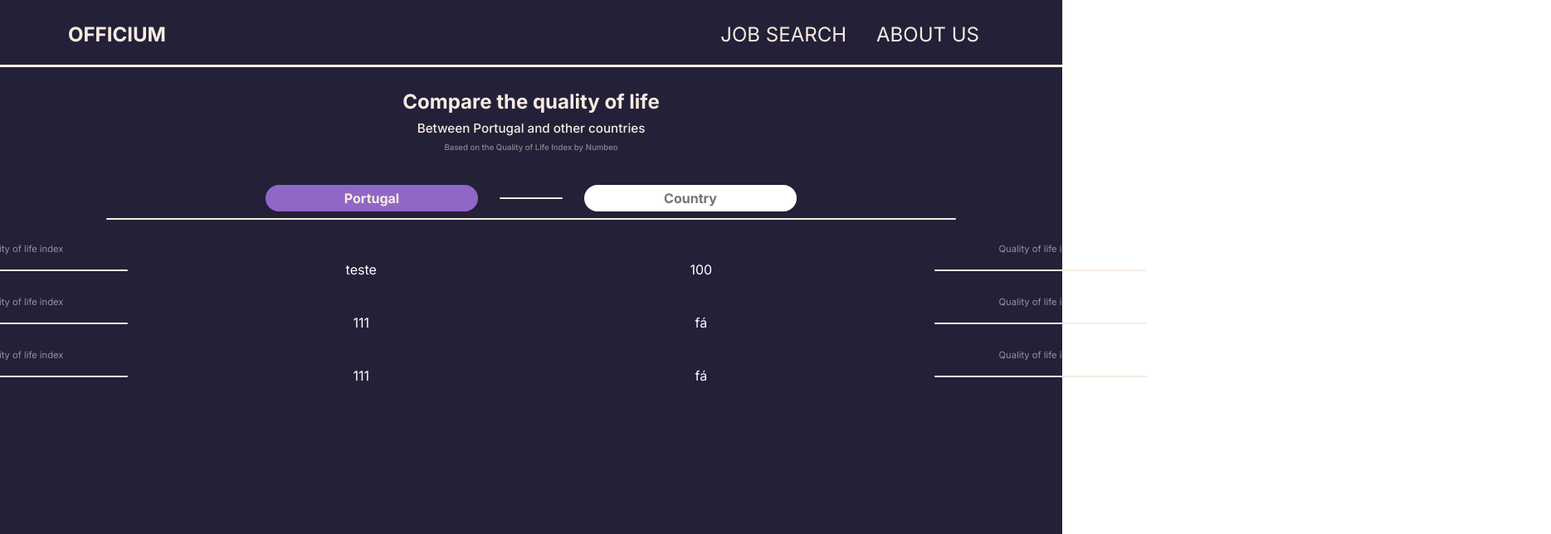
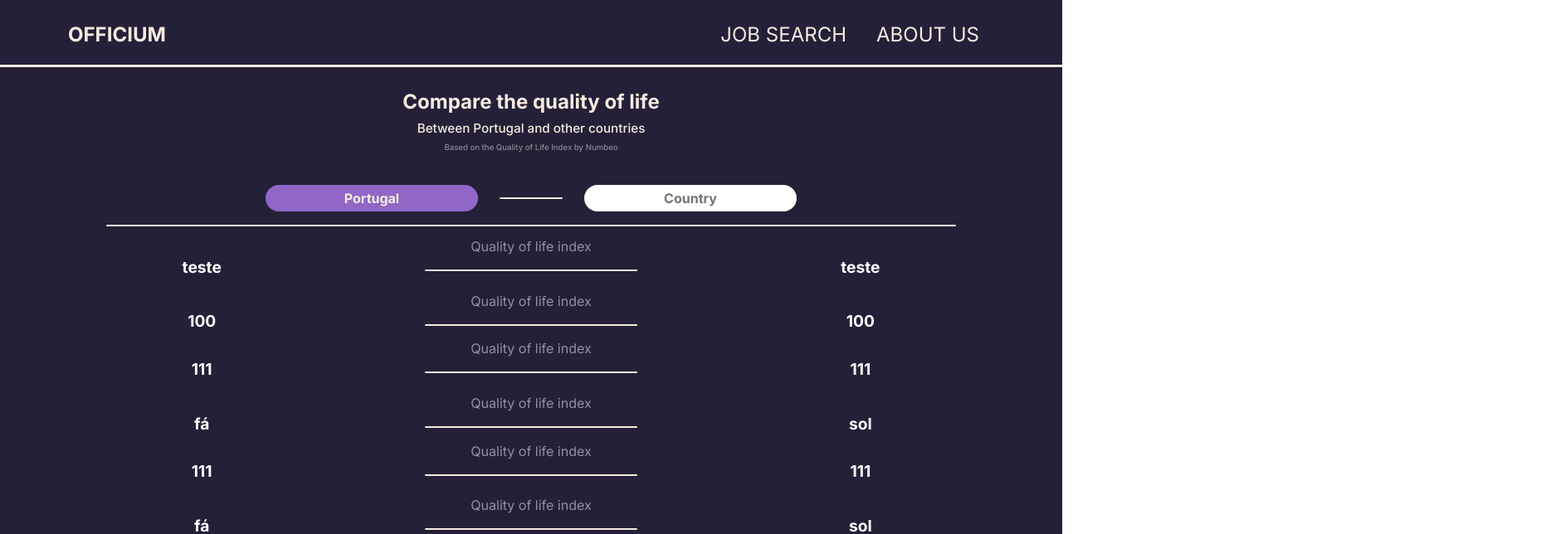
Before and after one commit to gitHubTiagoMarques/officium, a React (Create React App) app: page /Comparison in a window 1280 px wide. Shown: the top 644 px of the page at 83% size, 1869 px wide, since content can reach past the window. Built offline with nearby package versions, Linux system fonts and the light colour scheme.

Commit message:
acho que a comparion esta feita

```diff
--- a/src/App.css
+++ b/src/App.css
@@ -289,8 +289,7 @@ nav{
 .one{
   display: flex;
   flex-direction: row;
-  margin-top: 1em;
-  margin-bottom: 1em;
+  margin-bottom: 1.3em;
   color: white;
   align-items: center;
   justify-content: center;
@@ -309,7 +308,7 @@ nav{
   align-items: center;
   justify-content: center;
   margin-top: 2em;
-  margin-bottom: 0.5em;
+  margin-bottom: 1em;
 }
 .countries hr{
   width: 6vw;
@@ -339,7 +338,7 @@ nav{
 }
 .comparison{
   display: flex;
-  height: calc(100vh - 5em);
+  height: calc(100vh - 10em);
   width: 100vw;
   flex-direction: column;
 }
@@ -371,12 +370,12 @@ hr{
 .compare{
   height: 75%;
   background-color: #242038;
-  margin-top: 2.5em;
   width: 90%;
   display: flex;
   flex-direction: column;
   align-self: center;
   align-items: center;
+  justify-content: center;
   border-radius: 20px;
 }
 
@@ -588,9 +587,6 @@ a:active{
   }
 }
 @media (min-width: 576px){
-  .two{
-    flex-direction: row;
-  }
 
 /* .comparison||||||||||||||||||||||||||||||||||||||||||||||||| */
 
@@ -742,6 +738,18 @@ width: 20vw;
   text-size-adjust: auto;
 }
 @media (min-width: 768px){
+  .compare{
+    margin-top: 0.5em;
+  }
+  .one p{
+    font-weight: 700;
+    font-size: 1.2em;
+    width: 31vw;
+  }
+  .ryze p{
+    font-weight: 300;
+    font-size: 1em;
+  }
   .subnowadays{
     width: 35vw;
     margin: auto;
```
